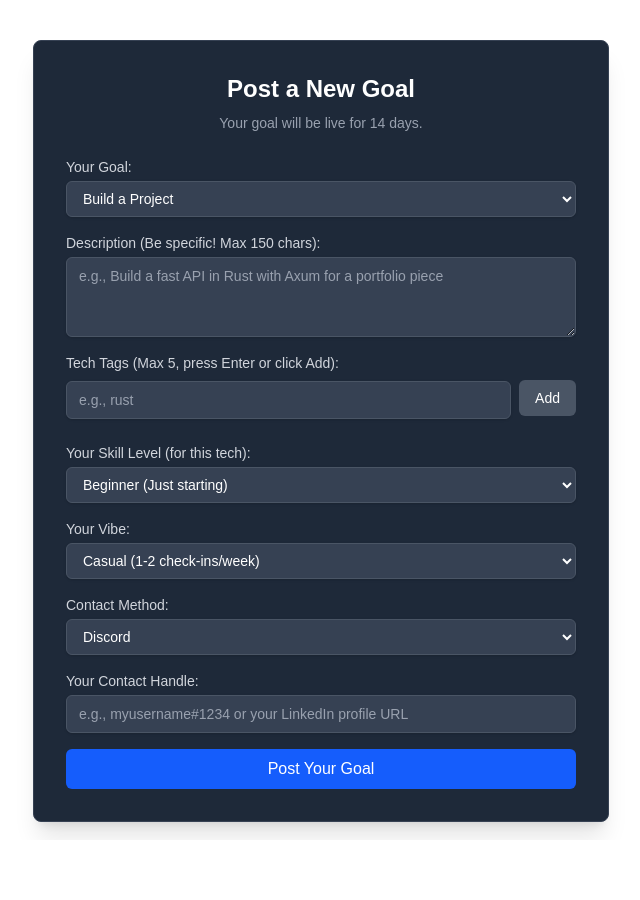
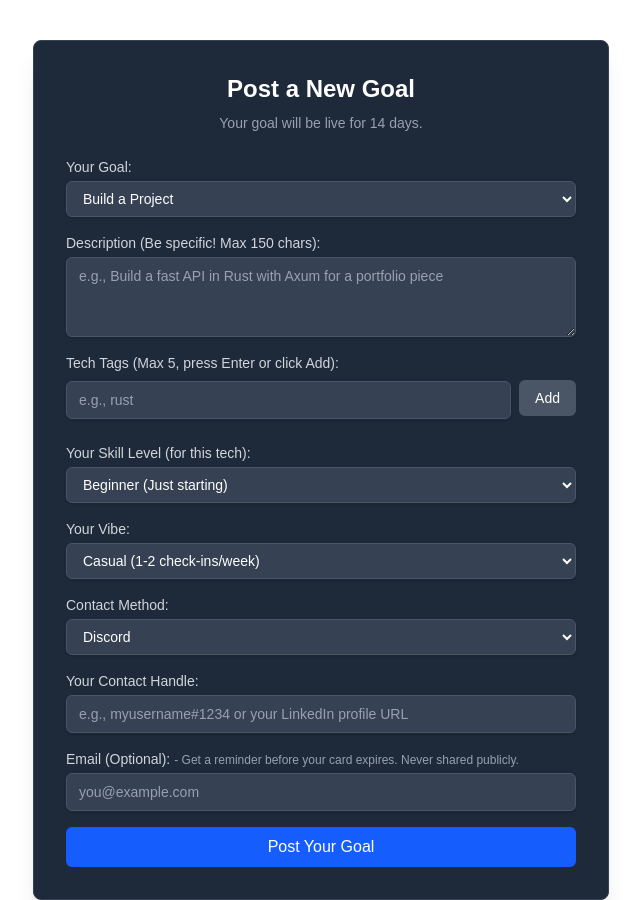
Before and after one commit to Divyamsirswal/gitmatch, a Next.js app: page /post in a window 1280 px wide. Shown: the whole page, without its empty margins (319-959 px from the left). Before the commit the page ends 840 px from the top, so only its background shows below. Built offline with nearby package versions, Linux system fonts and the light colour scheme.

Commit message:
fix: Ensure relist API route is included

```diff
--- /dev/null
+++ b/app/api/relist/route.ts
@@ -0,0 +1,41 @@
+import { type NextRequest, NextResponse } from 'next/server';
+import { createClient } from '@supabase/supabase-js';
+
+export const dynamic = 'force-dynamic';
+
+export async function GET(request: NextRequest) {
+    const { searchParams } = new URL(request.url);
+    const cardId = searchParams.get('cardId');
+
+    if (!cardId) {
+        return NextResponse.json({ success: false, message: 'Missing card identifier' }, { status: 400 });
+    }
+
+    const supabaseAdmin = createClient(
+        process.env.NEXT_PUBLIC_SUPABASE_URL!,
+        process.env.SUPABASE_SERVICE_ROLE_KEY!,
+        { auth: { persistSession: false } }
+    );
+
+    try {
+        const { error: updateError } = await supabaseAdmin
+            .from('cards')
+            .update({ created_at: new Date().toISOString() })
+            .eq('id', cardId);
+
+        if (updateError) {
+            console.error(`Error relisting card ${cardId}:`, updateError);
+            throw updateError;
+        }
+
+        const redirectUrl = new URL('/', request.url);
+        redirectUrl.searchParams.set('relisted', 'true');
+        return NextResponse.redirect(redirectUrl);
+
+    } catch (error) {
+        console.error('Relist failed:', error);
+        const errorUrl = new URL('/', request.url);
+        errorUrl.searchParams.set('relist_error', 'true');
+        return NextResponse.redirect(errorUrl);
+    }
+}
--- a/app/post/page.tsx
+++ b/app/post/page.tsx
@@ -1,8 +1,8 @@
 "use client"
 
-import { useState } from "react"
-import { useRouter } from "next/navigation"
-import { createClient } from "@/lib/supabase"
+import { useState } from "react";
+import { useRouter } from "next/navigation";
+import { createClient } from "@/lib/supabase";
 import { findMatches } from './action';
 
 export type Card = {
@@ -15,13 +15,13 @@ export type Card = {
     vibe: string;
     contact_handle: string;
     contact_method: string;
+    email?: string;
     website?: string;
     formatted_created_at?: string;
 };
 
-
 export default function PostGoal() {
-    const router = useRouter()
+    const router = useRouter();
     const [formData, setFormData] = useState<Omit<Card, 'id' | 'created_at' | 'formatted_created_at'>>({
         goal_type: "BUILD",
         tech_tags: [],
@@ -30,21 +30,22 @@ export default function PostGoal() {
         vibe: "CASUAL",
         contact_handle: "",
         contact_method: "DISCORD",
+        email: "",
         website: "",
-    })
-    const [techTagInput, setTechTagInput] = useState("")
-    const [isLoading, setIsLoading] = useState(false)
-    const [error, setError] = useState<string | null>(null)
+    });
+    const [techTagInput, setTechTagInput] = useState("");
+    const [isLoading, setIsLoading] = useState(false);
+    const [error, setError] = useState<string | null>(null);
 
     const handleChange = (
         e: React.ChangeEvent<HTMLInputElement | HTMLSelectElement | HTMLTextAreaElement>
     ) => {
-        const { name, value } = e.target
+        const { name, value } = e.target;
         setFormData((prev) => ({
             ...prev,
             [name]: value,
-        }))
-    }
+        }));
+    };
 
     const handleAddTag = () => {
         setError(null);
@@ -66,7 +67,7 @@ export default function PostGoal() {
         } else if (formData.tech_tags.includes(techTagInput.trim().toLowerCase())) {
             setError("Tag already added.");
         }
-    }
+    };
 
     const handleRemoveTag = (tagToRemove: string) => {
         setFormData((prev) => ({
@@ -76,12 +77,12 @@ export default function PostGoal() {
         setError(null);
     };
 
-
     const handleSubmit = async (e: React.FormEvent<HTMLFormElement>) => {
         e.preventDefault();
 
         if (formData.website) {
             console.warn("Honeypot filled.");
+            router.push('/');
             return;
         }
         if (formData.tech_tags.length === 0 || formData.tech_tags.length > 5) {
@@ -101,6 +102,7 @@ export default function PostGoal() {
             vibe: formData.vibe,
             contact_handle: formData.contact_handle.trim(),
             contact_method: formData.contact_method,
+            email: formData.email?.trim() || undefined,
         };
 
         const { data: insertedData, error: insertError } = await supabase
@@ -109,11 +111,10 @@ export default function PostGoal() {
             .select()
             .single();
 
-
         if (insertError || !insertedData) {
             setIsLoading(false);
-            console.error(insertError);
-            setError(`Error posting goal: ${insertError?.message || 'Unknown error'}`);
+            console.error("Insert Error:", insertError);
+            setError(`Error posting goal: ${insertError?.message || 'Unknown error during insert'}`);
             return;
         }
 
@@ -122,18 +123,16 @@ export default function PostGoal() {
             const matchIds = matches.map(m => m.id);
             const queryParams = new URLSearchParams({ matches: JSON.stringify(matchIds) });
             router.push(`/success?${queryParams.toString()}`);
-
         } catch (matchError) {
             setIsLoading(false);
             console.error("Error finding matches:", matchError);
             setError("Goal posted, but failed to find matches. Check the homepage.");
+            router.push("/");
         }
     };
 
     const inputBaseClasses = "mt-1 block w-full px-3 py-2 bg-gray-700 border border-gray-600 rounded-md text-sm shadow-sm placeholder-gray-400 focus:outline-none focus:border-blue-500 focus:ring-1 focus:ring-blue-500 text-white";
     const labelClasses = "block text-sm font-medium text-gray-300";
-
-
 
     return (
         <div className="max-w-xl mx-auto p-6 md:p-8 bg-gray-800 rounded-lg shadow-xl mt-10 border border-gray-700">
@@ -160,7 +159,7 @@ export default function PostGoal() {
                         placeholder="e.g., Build a fast API in Rust with Axum for a portfolio piece"
                         required
                         maxLength={150}
-                        className={`${inputBaseClasses} min-h-[80px] resize-y`} // Allow vertical resize
+                        className={`${inputBaseClasses} min-h-[80px] resize-y`}
                     />
                 </div>
 
@@ -174,12 +173,12 @@ export default function PostGoal() {
                             onChange={(e) => { setTechTagInput(e.target.value); setError(null); }}
                             onKeyDown={(e) => { if (e.key === 'Enter') { e.preventDefault(); handleAddTag(); } }}
                             placeholder="e.g., rust"
-                            className={`${inputBaseClasses} grow`} // Take available space
+                            className={`${inputBaseClasses} grow`}
                         />
                         <button
                             type="button"
                             onClick={handleAddTag}
-                            className="px-4 py-2 bg-gray-600 hover:bg-gray-500 text-white text-sm rounded-md transition-colors shrink-0" // Prevent shrinking
+                            className="px-4 py-2 bg-gray-600 hover:bg-gray-500 text-white text-sm rounded-md transition-colors shrink-0"
                         >Add</button>
                     </div>
                     <div className="mt-2 flex flex-wrap gap-2">
@@ -237,8 +236,24 @@ export default function PostGoal() {
                     />
                 </div>
 
+                <div>
+                    <label htmlFor="email" className={labelClasses}>
+                        Email (Optional):
+                        <span className="text-xs text-gray-400 ml-1">
+                            - Get a reminder before your card expires. Never shared publicly.
+                        </span>
+                    </label>
+                    <input
+                        id="email"
+                        type="email"
+                        name="email"
+                        value={formData.email}
+                        onChange={handleChange}
+                        placeholder="you@example.com"
+                        className={inputBaseClasses}
+                    />
+                </div>
 
-                {/* Honeypot - Keep hidden */}
                 <div className="absolute left-[-5000px]" aria-hidden="true">
                     <label htmlFor="honeypot-website">Do not fill this out if you are human:</label>
                     <input
@@ -256,7 +271,6 @@ export default function PostGoal() {
                 >
                     {isLoading ? "Posting..." : "Post Your Goal"}
                 </button>
-
             </form>
         </div>
     )
--- a/package.json
+++ b/package.json
@@ -18,11 +18,12 @@
   },
   "devDependencies": {
     "@tailwindcss/postcss": "^4",
-    "@types/node": "^20",
+    "@types/node": "^20.19.23",
     "@types/react": "^19",
     "@types/react-dom": "^19",
     "eslint": "^9",
     "eslint-config-next": "16.0.0",
+    "supabase": "^2.53.6",
     "tailwindcss": "^4",
     "typescript": "^5"
   }
```
Also changed, not shown: 1 other file (tests, documents, lock files or other folders).
